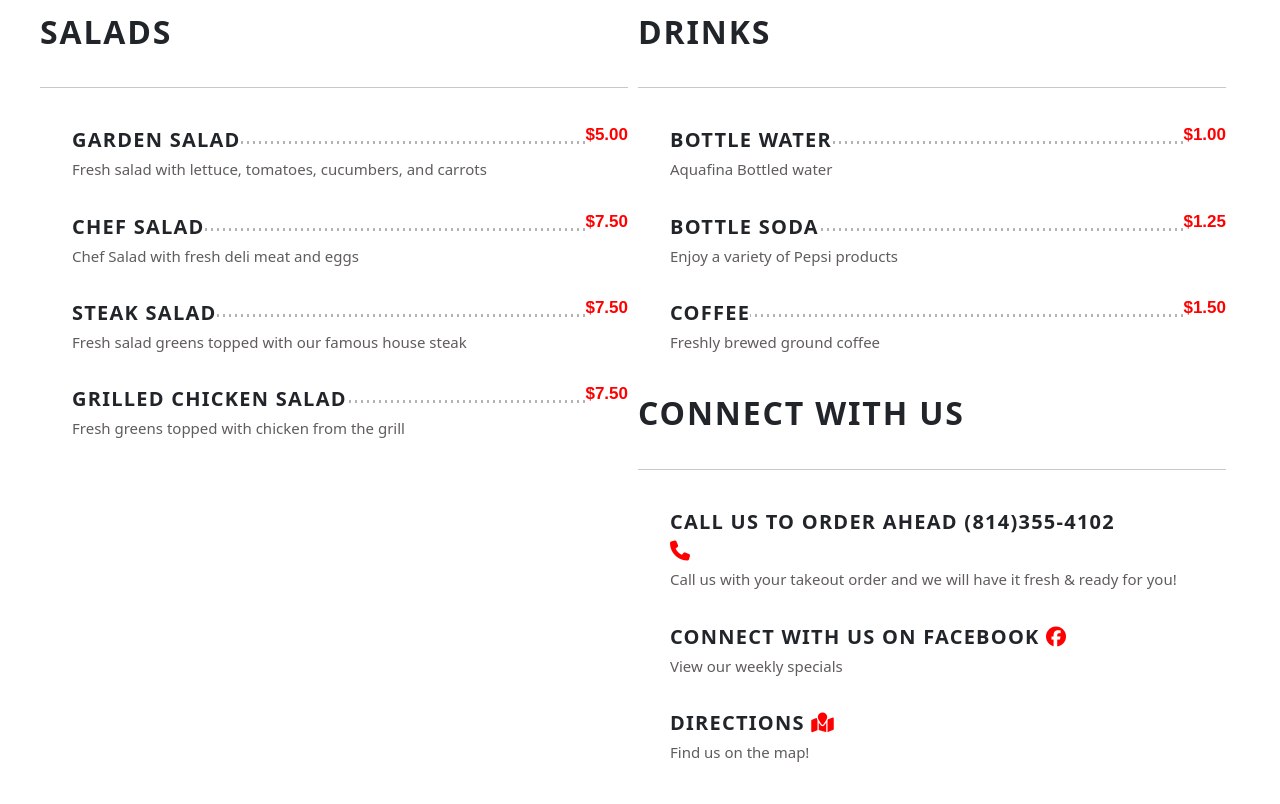
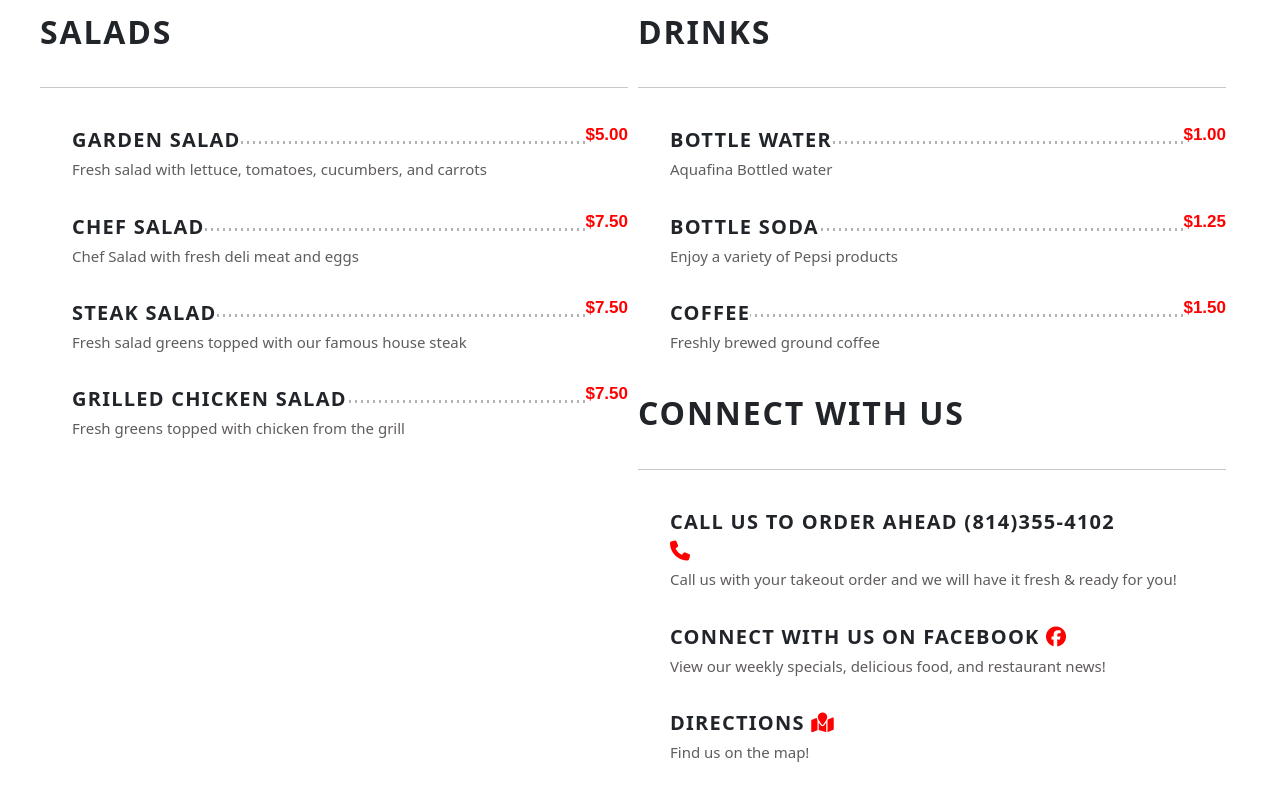
Before and after one commit to chickienickie/Halls-Food-Fireworks, a plain HTML site: page index.html in a window 1280 px wide. Shown: the part 1813-2617 px from the top of the page. Drawn offline with nearby package versions, Linux system fonts and the light colour scheme.

Commit message:
Update index.html

```diff
--- a/index.html
+++ b/index.html
@@ -635,7 +635,7 @@
           <p class="menu-list__item-desc">
             <span class="desc__content"></span>
           </p>
-          <p>View our weekly specials</p>
+          <p>View our weekly specials, delicious food, and restaurant news!</p>
         </li>
         <li class="menu-list__item">
           <h4 class="menu-list__item-title">
```
